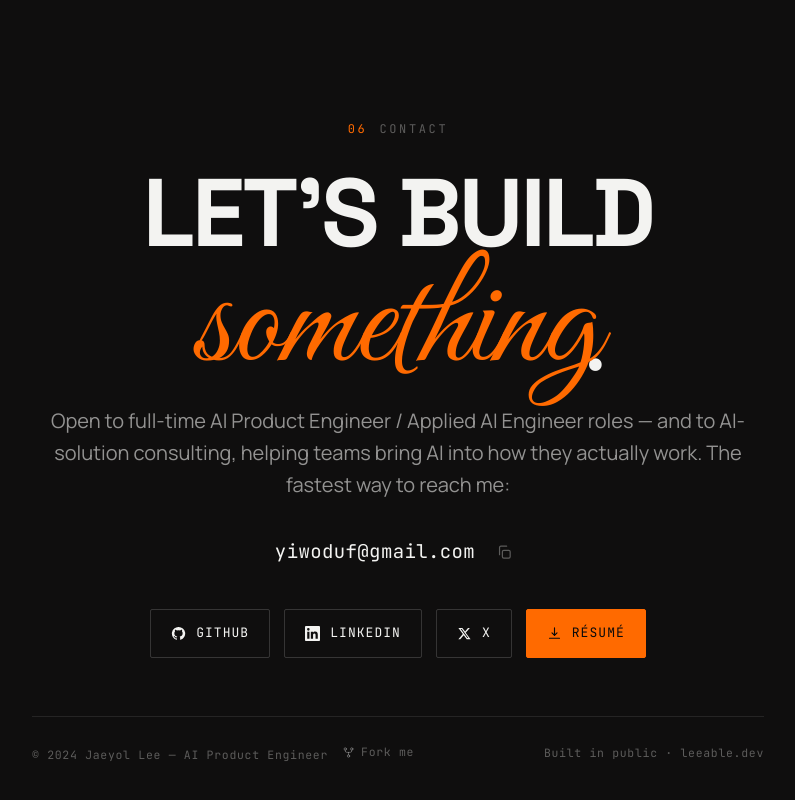
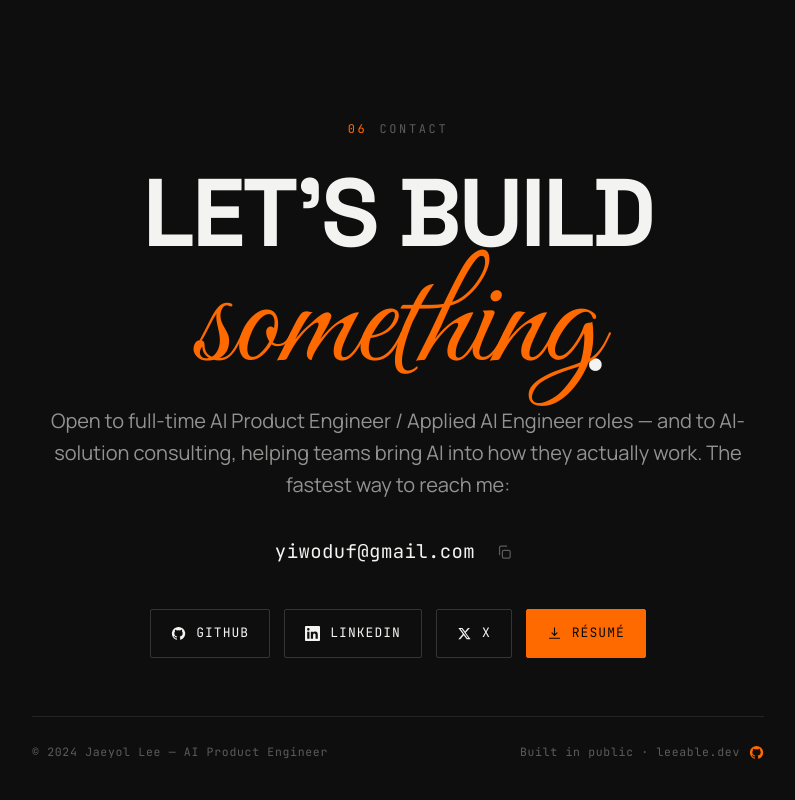
Before and after one commit to yiwoduf/leeable-homepage, a React (Vite) app: page / in a window 1280 px wide. Shown: the part 6323-7123 px from the top of the page, without its empty margins (242-1037 px from the left). Built offline with nearby package versions, Linux system fonts and the light colour scheme; no server answers; a web font is replaced by a local one.

Commit message:
fix: footer repo link as accent icon next to built-in-public line

```diff
--- a/src/components/sections/ContactSection.tsx
+++ b/src/components/sections/ContactSection.tsx
@@ -48,17 +48,19 @@ export function ContactSection({ identity }: { identity: Identity }) {
       <div className="footer reveal" style={cssVars({ '--d': '.33s' })}>
         <span>
           © {year} {identity.name} — {identity.role}
+        </span>
+        <span className="footer-repo">
+          {t.footer.builtInPublic}
           <a
-            className="fork-link"
+            className="repo-link"
             href={SITE_REPO_URL}
             target="_blank"
             rel="noopener"
-            aria-label="Fork this site on GitHub"
+            aria-label="View source on GitHub"
           >
-            <Icon name="fork" /> {t.footer.forkMe}
+            <Icon name="github" />
           </a>
         </span>
-        <span>{t.footer.builtInPublic}</span>
       </div>
     </Section>
   );
--- a/src/components/ui/Icon.tsx
+++ b/src/components/ui/Icon.tsx
@@ -119,14 +119,6 @@ const icons = {
       <path d="M18 6 6 18M6 6l12 12" />
     </svg>
   ),
-  fork: (p) => (
-    <svg viewBox="0 0 24 24" fill="none" stroke="currentColor" strokeWidth="1.8" strokeLinecap="round" strokeLinejoin="round" aria-hidden="true" {...p}>
-      <circle cx="6" cy="5.5" r="2.2" />
-      <circle cx="18" cy="5.5" r="2.2" />
-      <circle cx="12" cy="18.5" r="2.2" />
-      <path d="M6 7.7v1.1a3 3 0 0 0 3 3h6a3 3 0 0 0 3-3V7.7M12 11.8v4.5" />
-    </svg>
-  ),
 } satisfies Record<string, IconRenderer>;
 
 /** Valid icon identifiers (keys of the registry). */
--- a/src/i18n/ui.ts
+++ b/src/i18n/ui.ts
@@ -91,7 +91,6 @@ export interface UiStrings {
   /** Footer. */
   footer: {
     builtInPublic: string;
-    forkMe: string;
   };
 }
 
@@ -184,7 +183,6 @@ export const UI_STRINGS: Record<Lang, UiStrings> = {
     },
     footer: {
       builtInPublic: 'Built in public · leeable.dev',
-      forkMe: 'Fork me',
     },
   },
 
@@ -275,7 +273,6 @@ export const UI_STRINGS: Record<Lang, UiStrings> = {
     },
     footer: {
       builtInPublic: '공개 개발 중 · leeable.dev',
-      forkMe: 'Fork me',
     },
   },
 };
--- a/src/styles/sections.css
+++ b/src/styles/sections.css
@@ -240,9 +240,12 @@ html[data-lang='ko'] .contact-big .kw { font-size: 1.4em; line-height: .85; }
   display: flex; flex-wrap: wrap; align-items: center; justify-content: space-between; gap: 14px;
   font-family: var(--font-mono); font-size: 11.5px; letter-spacing: 0.06em; color: var(--text-faint);
 }
-.fork-link {
-  display: inline-flex; align-items: center; gap: 6px; margin-left: 14px;
-  color: inherit; text-decoration: none; transition: color .2s;
+/* "view source" mark next to the built-in-public line — the flex container
+   keeps the icon optically centered against the text line. */
+.footer-repo { display: inline-flex; align-items: center; gap: 9px; }
+.repo-link {
+  display: inline-flex; align-items: center; justify-content: center;
+  color: var(--accent); transition: color .2s, transform .2s;
 }
-.fork-link svg { width: 13px; height: 13px; }
-.fork-link:hover { color: var(--accent); }
+.repo-link svg { width: 15px; height: 15px; display: block; }
+.repo-link:hover { color: var(--text); transform: translateY(-1px); }
```
